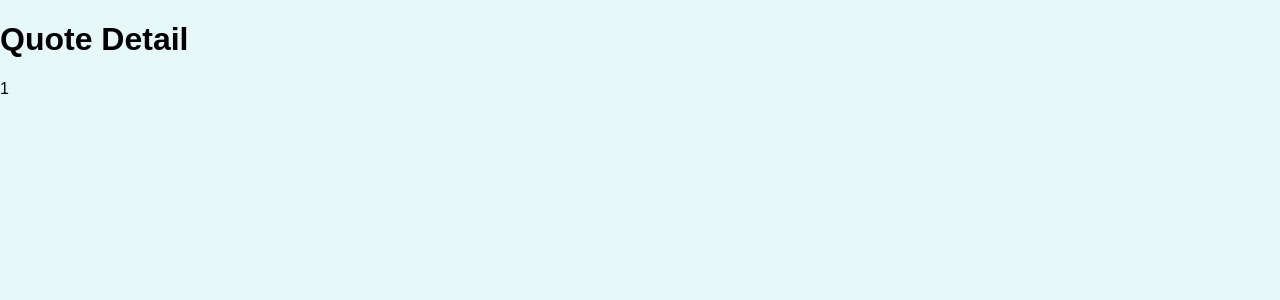
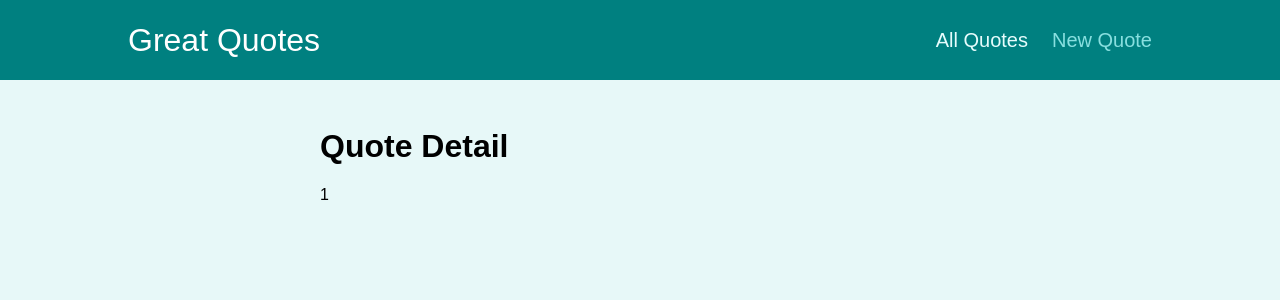
Before and after one commit to Ashwinv23/react-router-quotes, a React (Create React App) app: page /quotes/1 in a window 1280 px wide. Shown: the top 300 px of the page. Built offline with nearby package versions, Linux system fonts and the light colour scheme.

Commit message:
added Layout wrapper

```diff
--- a/src/App.js
+++ b/src/App.js
@@ -2,9 +2,11 @@
 import AllQuotes from './pages/AllQuotes';
 import QuoteDetail from './pages/QuoteDetail';
 import NewQuote from './pages/NewQuote';
+import Layout from '../src/components/layout/Layout';
 
 function App() {
   return (
+    <Layout>
       <Switch>
         <Route exact path='/'>
           <Redirect to='/quotes' />
@@ -19,6 +21,7 @@
           <NewQuote />
         </Route>
       </Switch>
+    </Layout>
   );
 }
 
--- /dev/null
+++ b/src/components/layout/Layout.js
@@ -0,0 +1,14 @@
+import React, { Fragment } from 'react';
+import MainNavigation from './MainNavigation';
+import classes from './Layout.module.css';
+
+function Layout(props) {
+  return (
+    <Fragment>
+      <MainNavigation />
+      <main className={classes.main}>{props.children}</main>
+    </Fragment>
+  );
+}
+
+export default Layout;
--- /dev/null
+++ b/src/components/layout/MainNavigation.js
@@ -0,0 +1,27 @@
+import React from 'react';
+import { NavLink } from 'react-router-dom';
+import classes from './MainNavigation.module.css';
+
+function MainNavigation() {
+  return (
+    <header className={classes.header}>
+      <div className={classes.logo}>Great Quotes</div>
+      <nav className={classes.nav}>
+        <ul>
+          <li>
+            <NavLink to='/quotes' activeClassName={classes.active}>
+              All Quotes
+            </NavLink>
+          </li>
+          <li>
+            <NavLink to='/newquote' activeClassName={classes.active}>
+              New Quote
+            </NavLink>
+          </li>
+        </ul>
+      </nav>
+    </header>
+  );
+}
+
+export default MainNavigation;
```
Also changed, not shown: 1 other file (tests, documents, lock files or other folders). Lines whose indentation alone changed are shown as unchanged.
